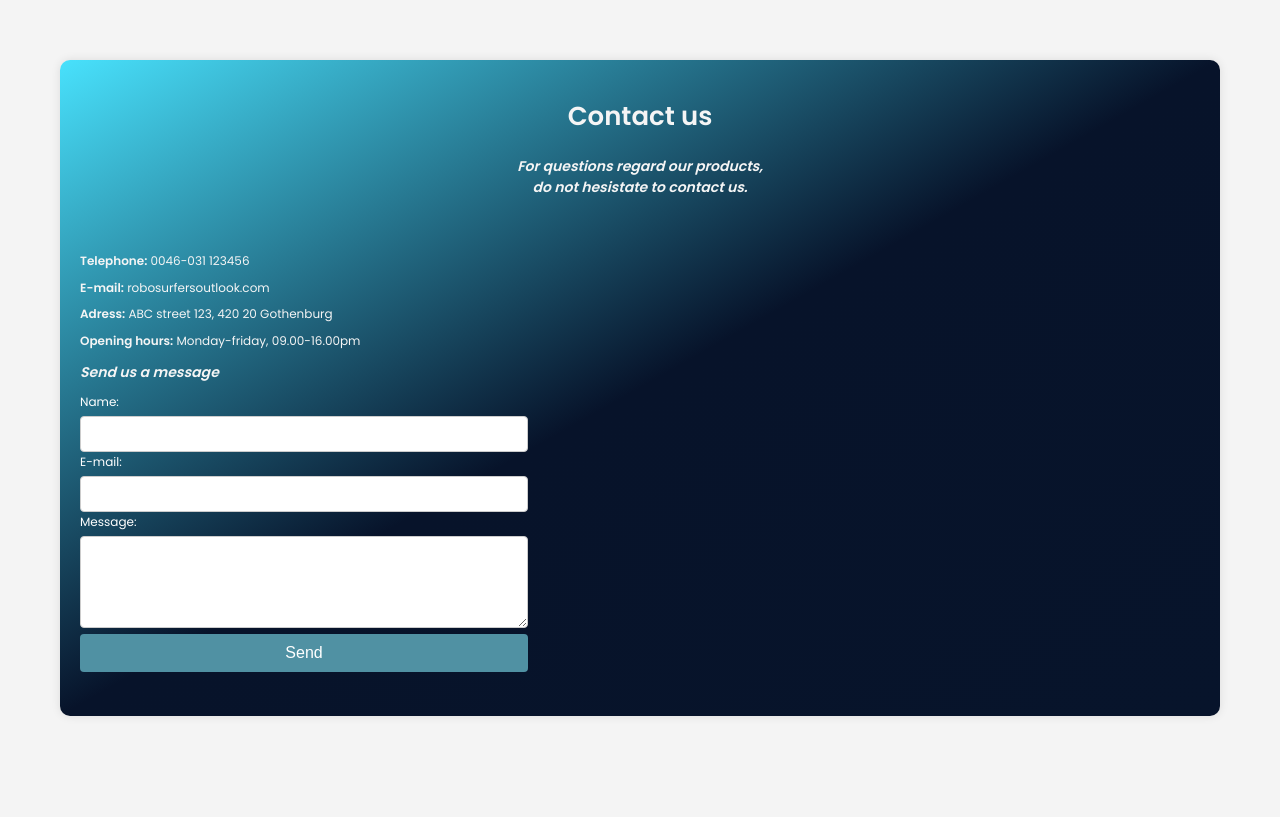
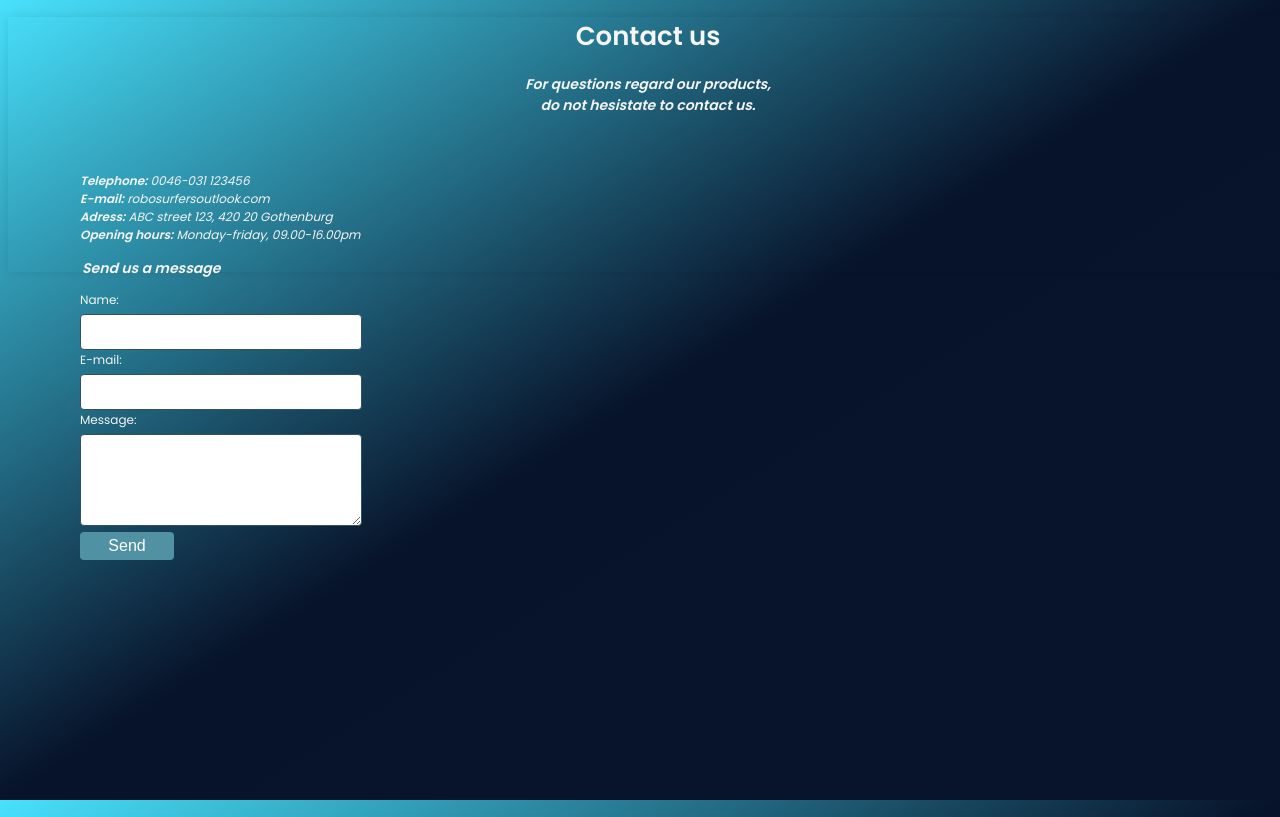
Before and after one commit to FBetulDemir/grupparbete-fed24, a plain HTML site: page contact-us.html in a window 1280 px wide. Drawn offline with Linux system fonts and the light colour scheme.

Commit message:
added changes contact-us

```diff
--- a/contact-us.html
+++ b/contact-us.html
@@ -10,15 +10,10 @@
       rel="stylesheet"/>
 </head>
 <body>
-    <i class="fa-brands fa-twitter"></i>
-    <i class="fa-brands fa-facebook"></i>
-    <i class="fa-brands fa-linkedin"></i>
     <div class="container">
         <h1>Contact us</h1>
         <h2>For questions regard our products,<br>do not hesistate to contact us.</h2>
         <div class="contact-info">
-            <i class="phone"></i>
-            <i class="envelope"></i>
             <p><b>Telephone:</b> 0046-031 123456</p>
             <p><b>E-mail:</b> robosurfersoutlook.com</p>
             <p><b>Adress:</b> ABC street 123, 420 20 Gothenburg</p>
--- a/styles/contact-us.css
+++ b/styles/contact-us.css
@@ -1,87 +1,96 @@
+html,body{
+  height: 100%;
+  width: 100%;
+}
 * {
-
   box-sizing: border-box;
-  flex-wrap: wrap;
 }
 
 body {
+  width: 100%;
+  height: 100%;
   font-family: poppins, sans-serif;
-  background-color: #f4f4f4;
-  color: white;
-  padding: 20px;
-  margin: 20px;
+  background: linear-gradient(to bottom right, rgb(72, 225, 252), rgb(7, 19, 42), rgb(7, 20, 43));
 
 }
 
 .container {
-  max-width: 100%;
-  margin: 20px;
-  padding: 20px;
-  background-color: #fff;
   box-shadow: 0 0 10px rgba(0, 0, 0, 0.1);
-  border-radius: 10px;
-  background: linear-gradient(to bottom right, rgb(72, 225, 252), rgb(7, 19, 42), rgb(7, 20, 43));
 
 }
 
 h1 {
   font-size: 26px;
-  margin-bottom: 20px;
   text-align: center;
   color: whitesmoke;
+
 }
 
 h2{
   font-size: 14px;
   font-family: poppins, sans serif;
   color: whitesmoke;
-  font-style: normal;
-  margin-bottom: 1em;
   font-style: italic;
   text-align: center;
   margin-bottom: 4em;
+
 }
 h3{
-  font-size: 14x;
-  margin-bottom: 10px;
+  font-size: 14px;
+  margin-bottom: 0;
+  margin-left: 1em;
   text-align: left;
   color: whitesmoke;
   font-style: italic;
 }
-p {
-  margin-bottom: 1px;
-  line-height: 0.5;
-  color: whitesmoke;
-}
 
 .contact-info {
-  margin-bottom: 2em;
-  margin-top: 2em;
+  margin-bottom: 3em;
+  margin-top: 1em;
+  margin-left: 5em;
   font-size: 12px;
+  width: 400px;
+  height: 100px;
+
+}
+p {
+  color: whitesmoke;
+  text-align: left;
+  padding-left: 1em;
+  font-style: italic;
+  margin: 0;
 
 }
 
 b{
   line-height: 1.2;
+
 }
 
+form{
+  padding: 1em;
+  margin: 0;
+
+
+}
 .form-group {
   margin-bottom: 1px;
+
+
 }
 
 label {
   display: block;
-
   margin-bottom: 5px;
 }
 
 input[type="text"],
 input[type="email"],
 textarea {
-  width: 40%;
+  width: 75%;
   padding: 10px;
   font-size: 12px;
-  border: 1.5px solid #ccc;
+  border: 1.5px solid #324f63;
   border-radius: 4px;
 }
 
@@ -91,8 +100,8 @@ textarea {
 
 button {
   display: block;
-  width: 40%;
-  padding: 10px;
+  width: 25%;
+  padding: 5px;
   font-size: 16px;
   background-color: #5091a3;
   color: #fff;
@@ -100,8 +109,13 @@ button {
   border-radius: 4px;
   cursor: pointer;
   transition: background-color 0.3s ease;
+
 }
 
 button:hover {
   background-color: rgb(160, 156, 156);
+  display: flex;
 }
+label{
+  color: whitesmoke;
+}
```
